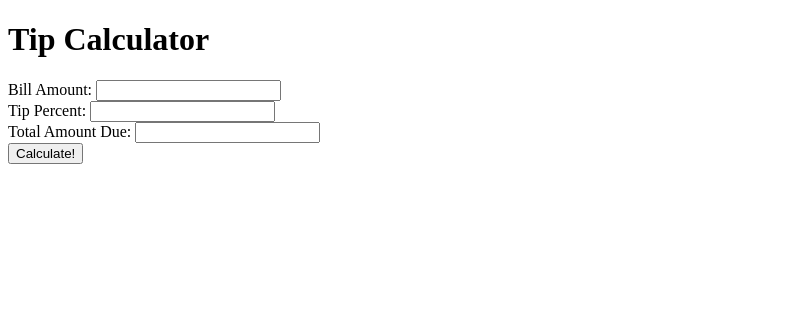
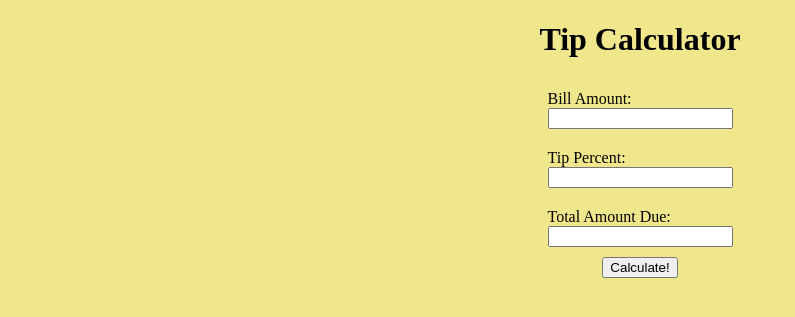
Before and after one commit to VedmundrDav/TipCalc, a PHP site: page /app.html in a window 1280 px wide. Shown: the top 317 px of the page, without its empty margins (0-795 px from the left). Run offline with PHP 8.4, Linux system fonts and the light colour scheme.

Commit message:
GUI updates: arranged HTML, changed Ids and Classes around. Added some CSS.

```diff
--- a/CSS/styles.css
+++ b/CSS/styles.css
@@ -1,11 +1,14 @@
-.lblNmbrField
-
-#tip{
-
+body {
+    background-color:khaki;
 }
-#bill{
-
+#header{
+    text-align: center;
 }
-#amount{
-
+#main{
+    display: flex;
+    flex-direction: column;
+    align-items: center;
 }
+.lblNmbrField{
+    padding: 10px;
+}
--- a/app.html
+++ b/app.html
@@ -1,24 +1,32 @@
 <!DOCTYPE html>
 <html>
-    <head>
-        <Title id = "title">Tip Calculator</Title>
-        <form id = "form">
-            <div id = "main">
-                <h1>Tip Calculator</h1>
-                    <div id = "bill" class = "lblNmbrField">
-                        <label id = "bill-amount" class = "label">Bill Amount: </label> <input id = "bill-nmbr" class = "number_field" type = "number">
-                    </div>
-                    <div id = "tip" class = "lblNmbrField">
-                        <label id = "tip-amount" class = "label">Tip Percent: </label> <input id = "tip-nmbr" class = "number_field" type = "number">
-                    </div>
-                    <div id = "total" class = "lblNmbrField">
-                        <label id = "total-amount" class = "label">Total Amount Due: </label> <input id = "ttl-nmbr" class = "number_field" type = "number">
-                    </div>
-                    <div id = "btn-div">
-                        <button id = "calculate-btn" class = "btn">Calculate!</button>
-                    </div>
+
+<head>
+    <Title id="title">Tip Calculator</Title>
+    <link rel="stylesheet" href="CSS/styles.css">
+</head>
+
+<body>
+    <form id="form">
+        <h1 id = "header">Tip Calculator</h1>
+        <div id="main">
+            <div id="bill" class="lblNmbrField">
+                <div class="label"><label id="bill-lbl">Bill Amount: </label></div>
+                <div class="field"><input id="bill-nmbr" class = "text-field" type="text"></div>
             </div>
+            <div id="tip" class="lblNmbrField">
+                <div class="label"><label id="tip-lbl">Tip Percent: </label></div>
+                <div class="field"><input id="tip-nmbr" class = "text-field" type="text"></div>
+            </div>
+            <div id="total" class="lblNmbrField">
+                <div class="label"><label id="total-lbl">Total Amount Due: </label></div>
+                <div class="field"></div><input id="ttl-nmbr" class = "text-field" type="text"></div>
+            <div id="btn-div">
+                <button id="calculate-btn" class="btn">Calculate!</button>
+            </div>
+        </div>
+        </div>
+    </form>
+</body>
 
-        </form>
-    </head>
 </html>
```
